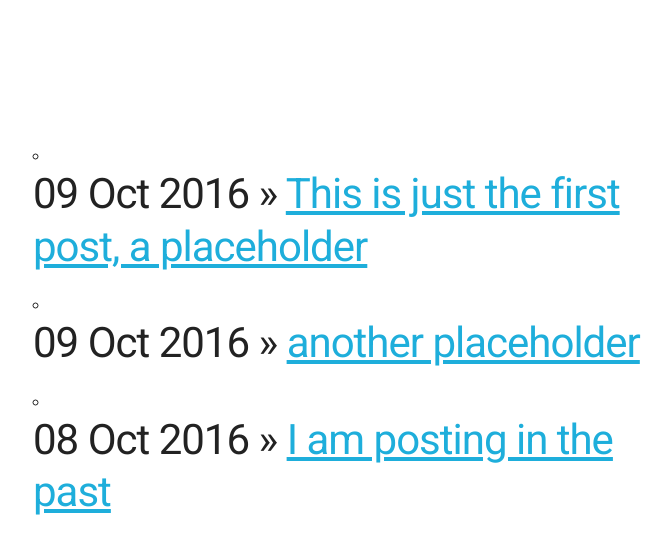
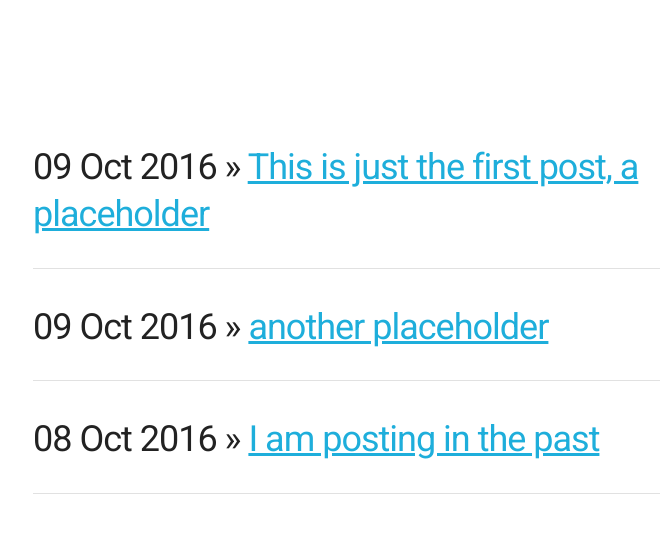
Before and after one commit to mt-trash/mt-trash.github.io, a Jekyll site: the page built from index.html, in a window 1280 px wide. Shown: the top 554 px of the page, without its empty margins (127-799 px from the left). Built offline with Jekyll 4.4.1, drawn with Linux system fonts in a browser that asks for light colours.

Commit message:
Update index.html

```diff
--- a/index.html
+++ b/index.html
@@ -4,10 +4,8 @@ title: Empty Trash
 ---
 <div class="row">
   <div class="two-thirds column" style="margin-top: 15%">
-    <ul>
       {% for post in site.posts %}
-	    <li><h2><span>{{ post.date | date_to_string }}</span> » <a href="{{ post.url }}" title="{{ post.title }}">{{ post.title }}</a></h2></li>
+	    <h3><span>{{ post.date | date_to_string }}</span> » <a href="{{ post.url }}" title="{{ post.title }}">{{ post.title }}</a></h3><hr>
       {% endfor %}
-    </ul>
   </div>
 </div>
```
